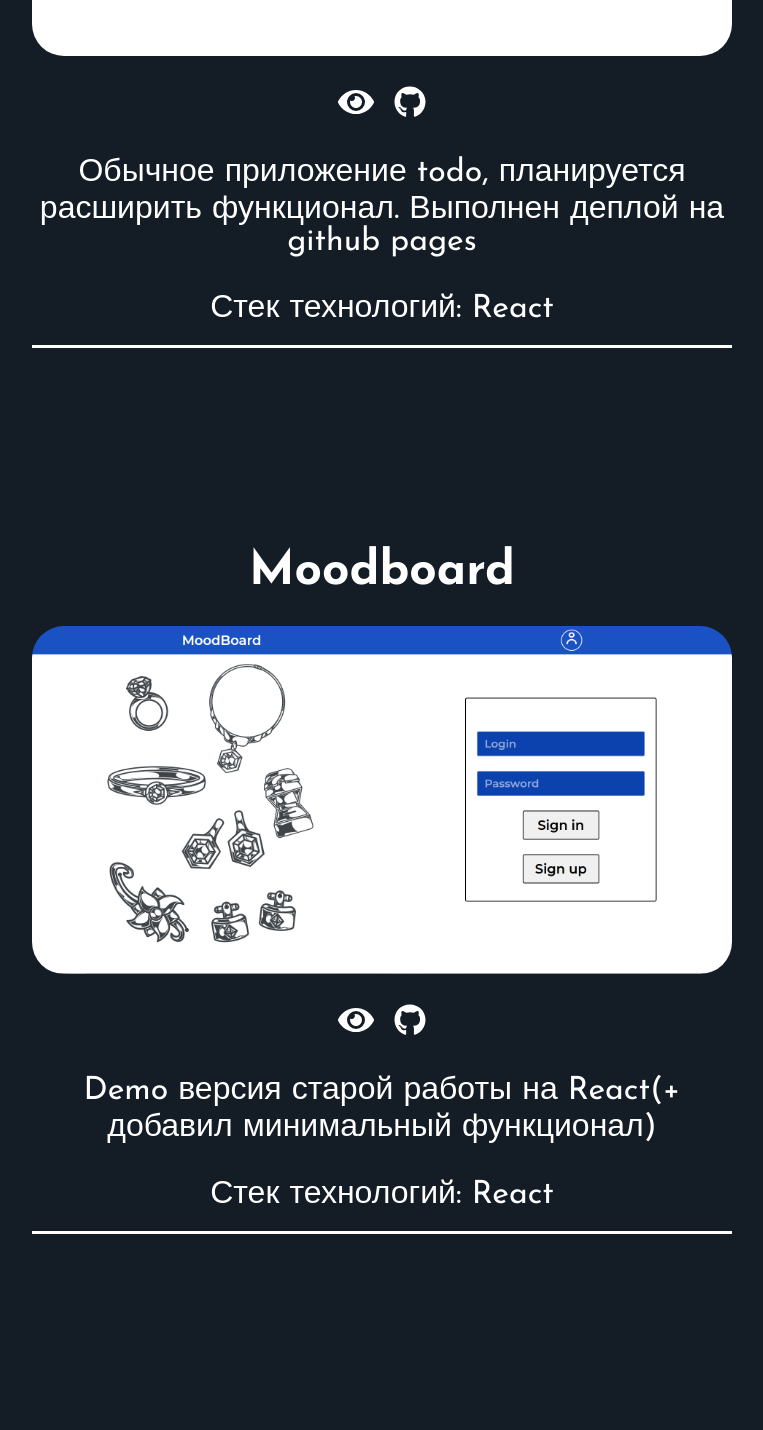
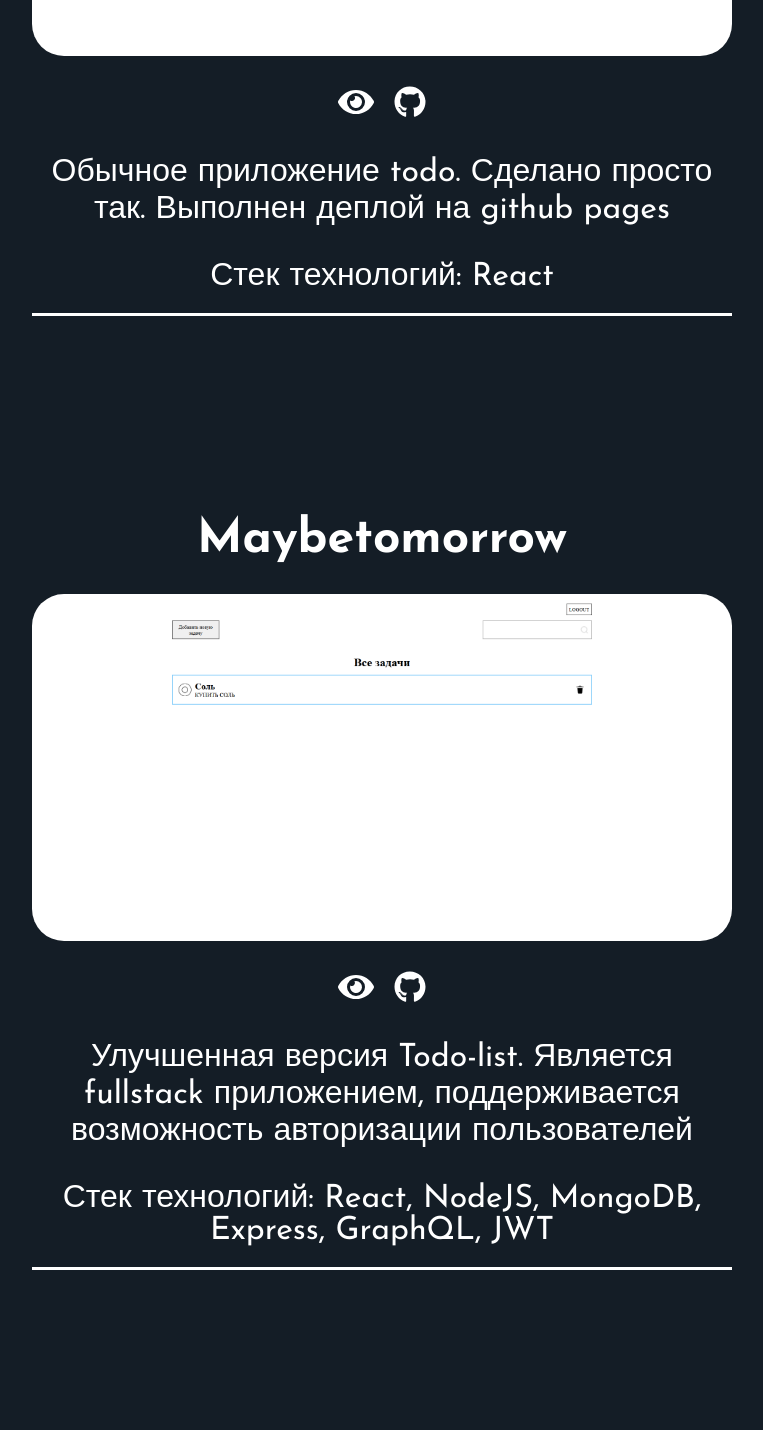
Before and after one commit to rainbowfieldholograph/about, a React (Create React App) app: page / in a window 1280 px wide. Shown: the part 3041-4471 px from the top of the page, without its empty margins (258-1021 px from the left). Built offline with nearby package versions, Linux system fonts and the light colour scheme.

Commit message:
added 1 new work and some text changes

```diff
--- a/src/components/myWorks/MyWorks.jsx
+++ b/src/components/myWorks/MyWorks.jsx
@@ -4,6 +4,7 @@ import styles from './MyWorks.module.css'
 
 import eyesClosedImg from '../../img/eyesclosed.png'
 import todoImg from '../../img/todo.png'
+import maybetomorrowImg from '../../img/maybetomorrow.png'
 import moodboardImg from '../../img/moodboard.png'
 import reactsneakersImg from '../../img/react-sneakers.png'
 import lainMatrixRain from '../../img/lain-matrix-rain.png'
@@ -20,11 +21,19 @@ const worksData = [
   {
     image: todoImg,
     title: 'Todo-list',
-    descr:
-      'Обычное приложение todo, планируется расширить функционал. Выполнен деплой на github pages',
+    descr: 'Обычное приложение todo. Сделано просто так. Выполнен деплой на github pages',
     stack: 'React',
     project: 'https://youthfulanger.github.io/todolist-test/',
     github: 'https://github.com/youthfulanger/todolist-test',
+  },
+  {
+    image: maybetomorrowImg,
+    title: 'Maybetomorrow',
+    descr:
+      'Улучшенная версия Todo-list. Является fullstack приложением, поддерживается возможность авторизации пользователей',
+    stack: 'React, NodeJS, MongoDB, Express, GraphQL, JWT',
+    project: 'https://maybetomorrow.herokuapp.com/',
+    github: 'https://github.com/youthfulanger/todo-client-server',
   },
   {
     image: moodboardImg,
```
Also changed, not shown: src/img/maybetomorrow.png (added).
